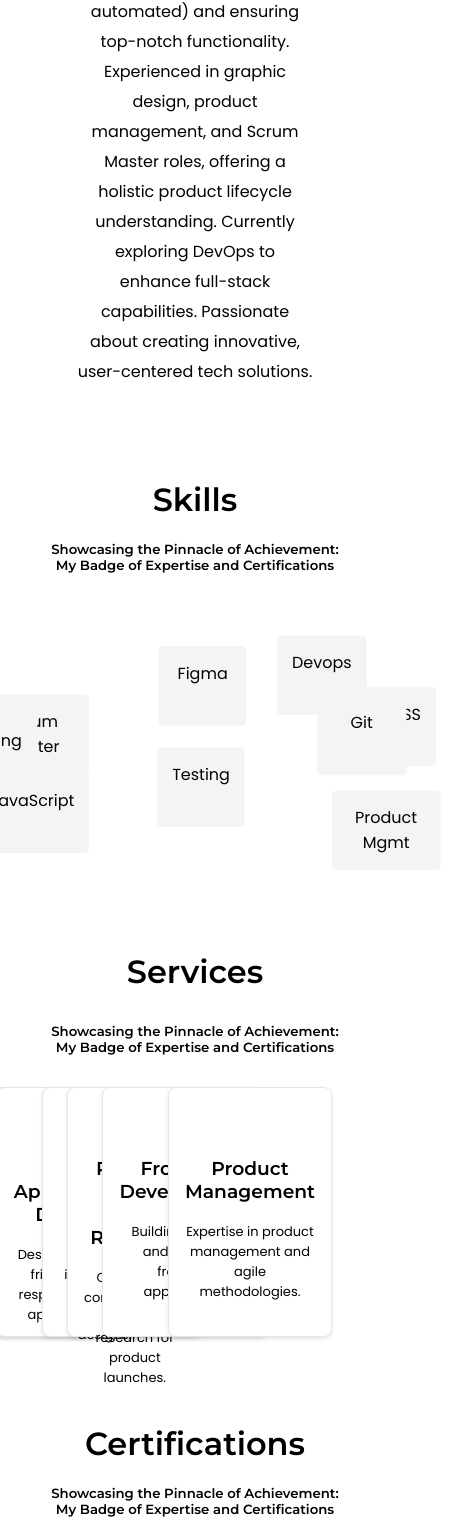
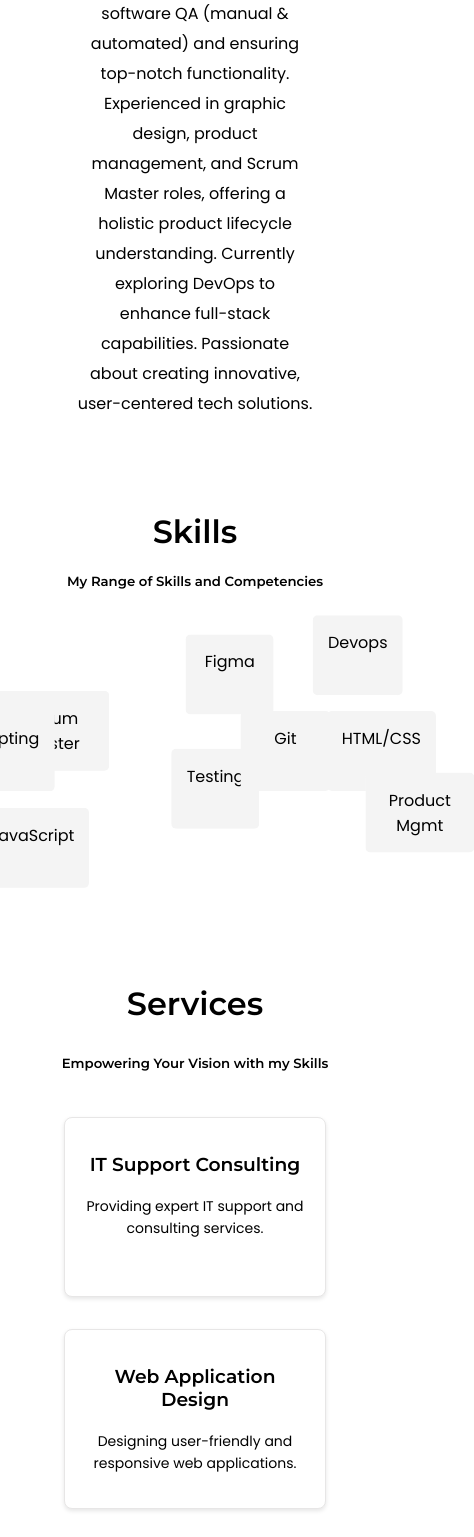
Before and after one commit to gadgetdom/fid37is-portfolio, a React (Create React App) app: page / in a window 390 px wide. Shown: the part 427-1964 px from the top of the page, 474 px wide, since content can reach past the window. Built offline with nearby package versions, Linux system fonts and the light colour scheme.

Commit message:
Adding page responsiveness

```diff
--- a/src/App.css
+++ b/src/App.css
@@ -27,6 +27,7 @@ body {
 * {
   box-sizing: inherit;
 }
+
 .no-select {
   -webkit-user-select: none; /* Safari */
   -moz-user-select: none; /* Firefox */
@@ -127,15 +128,22 @@ p, li, span, a {
   gap: 16px;
 }
 
+/* Responsive grid container */
+@media (max-width: 768px) {
+  .grid-container {
+    grid-template-columns: 1fr;
+  }
+}
+
 .card-container {
   perspective: 1000px;
   width: 100%;
-  height: 300px; /* Ensure the cards have a fixed height */
+  height: 300px;
 }
 
 .card {
-  width: 100%;
-  height: 100%;
+  width: 80%;
+  height: 80%;
   position: relative;
   transform-style: preserve-3d;
   transition: transform 0.6s;
@@ -164,9 +172,6 @@ p, li, span, a {
   text-align: center;
 }
 
-.card-front {
-  padding-top: 5em;
-}
 .card-back {
   transform: rotateY(180deg);
   z-index: 1;
@@ -178,7 +183,18 @@ p, li, span, a {
   grid-gap: 16px;
 }
 
+/* Responsive card container */
+@media (max-width: 768px) {
+  .grid-container {
+    grid-template-columns: 1fr;
+  }
+
+  .card {
+    width: 100%;
+  }
+}
+
 img.object-cover {
   width: 100%;
-  height: 297px;
+  height: 237px;
 }
--- a/src/components/Certifications.js
+++ b/src/components/Certifications.js
@@ -20,17 +20,17 @@ const CertificationSec = () => {
     },
     {
       id: 3,
-      title: "National Certificate in Education (Computer Science)",
-      issuer: "Federal College of Education, Obudu",
+      title: "Azure Developer Associate",
+      issuer: "Will be added soon",
       date: "2012",
-      certificateUrl: "/NCE Result.png"
+      certificateUrl: "/prmgm-cert.png"
     },
     {
       id: 4,
-      title: "Azure Developer Associate",
-      issuer: "Microsoft",
-      date: "2023",
-      certificateUrl: "Page-1.png"
+      title: "Software Testing",
+      issuer: "Udemy",
+      date: "2022",
+      certificateUrl: "/udemy-cert.png"
     }
   ];
 
--- a/src/components/Navbar.css
+++ b/src/components/Navbar.css
@@ -78,7 +78,11 @@ a.icon-link {
 /* Media queries for responsive design */
 @media (max-width: 768px) {
 .navbar {
-    padding: 0 1rem;
+    padding: 1rem;
+}
+
+nav.navbar {
+    height: 6rem;
 }
 
 .hamburger {
@@ -115,8 +119,8 @@ a.icon-link {
 
 .navbar-contact {
     position: absolute;
-    right: 4rem;
-    top: 1.5rem;
+    margin-right: 3rem;
+    top: 3rem;
 }
 }
 
--- a/src/components/Navbar.js
+++ b/src/components/Navbar.js
@@ -42,7 +42,7 @@ function Navbar({ name, phoneNumber }) {
                 </Link>
                 <Link
                     to="/work"
-                    className={isActive("/myworks")}
+                    className={isActive("/work")}
                     onClick={() => setMenuOpen(false)}
                 >
                     MyWorks
--- a/src/pages/Home.css
+++ b/src/pages/Home.css
@@ -156,49 +156,115 @@
 }
 
 .services-section {
-    height: 50vh;
+  min-height: 50vh;
   display: flex;
   flex-direction: column;
   align-items: center;
   justify-content: center;
+  padding: 2rem 1rem;
 }
 
 .services-container {
   display: flex;
   justify-content: center;
+  align-items: center;
   width: 100%;
-    padding: 10px;
+  max-width: 1200px;
+  gap: 1rem;
+  padding: 2rem;
+  flex-wrap: wrap;
 }
 
 .service-card {
   background-color: #FFF;
   border: 1px solid #e7e6e6;
   border-radius: 8px;
-    padding: 16px;
+  padding: 1.5rem;
   margin-left: -100px;
   box-shadow: 0 2px 4px rgba(0, 0, 0, 0.1);
   width: 300px;
   height: 250px;
-    transition: transform 0.3s ease, box-shadow 0.3s ease, margin-left 0.3s ease;
+  transition: transform 0.3s ease, box-shadow 0.3s ease, margin-left 0.3s ease, background-color 0.3s ease, color 0.3s ease;
   z-index: 2;
-    padding-top: 50px;
 }
 
+.service-card p {
+  font-size: 0.875rem;
+  line-height: 1.6;
+}
+
+/* Large screens (default behavior) */
+@media (min-width: 1025px) {
   .service-card:hover {
       transform: translateX(80px);
-    background-color:  #4CAF50;
+      background-color: #4CAF50;
       color: white;
       margin-left: 0;
       box-shadow: 0 4px 8px rgba(0, 0, 0, 0.15);
-}
-.service-card p {
-    font-size: small;
   }
 
   .services-section:hover .service-card:not(:hover) {
       transform: translateX(180px);
       margin-left: -90px;
       z-index: 1;
+  }
+}
+
+/* Medium screens (tablets and smaller desktops) */
+@media (max-width: 1024px) {
+  .services-container {
+      padding: 1rem;
+      justify-content: center;
+  }
+
+  .service-card {
+      width: calc(50% - 2rem);
+      margin-left: 0;
+      height: auto;
+      min-height: 250px;
+  }
+  .service-card:hover {
+    background-color: #4CAF50;
+    color: white;
+  }
+}
+
+/* Small tablets and large phones */
+@media (max-width: 768px) {
+  .service-card {
+      width: calc(100% - 2rem);
+      margin: 0.5rem 0;
+      transform: none;
+      height: auto;
+      min-height: 200px;
+  }
+
+  .services-container {
+      flex-direction: column;
+      align-items: center;
+      padding: 1rem 0.5rem;
+  }
+  .service-card:hover {
+    background-color: #4CAF50;
+    color: white;
+  }
+}
+
+/* Small phones */
+@media (max-width: 480px) {
+  .services-section {
+      padding: 1rem 0.5rem;
+  }
+
+  .service-card {
+      width: 100%;
+      padding: 1rem;
+      min-height: 180px;
+  }
+  .service-card:hover {
+    background-color: #4CAF50;
+    color: white;
+  }
 }
 
 @keyframes move {
--- a/src/pages/Home.js
+++ b/src/pages/Home.js
@@ -17,7 +17,8 @@ const Home = () => {
         { name: 'IT Support Consulting', description: 'Providing expert IT support and consulting services.' },
         { name: 'Web Application Design', description: 'Designing user-friendly and responsive web applications.' },
         { name: 'Mobile App Design', description: 'Creating intuitive and engaging mobile app designs.' },
-        { name: 'Product Go to Market Research', description: 'Conducting comprehensive market research for product launches.' },
+        { name: 'SoftWare Testing', description: 'Ensuring your software is robust and reliable through meticulous testing and analysis' },
+        { name: 'QA Consulting', description: 'Providing expert consultation to refine your quality assurance processes and deliver flawless products.' },
         { name: 'Frontend Development', description: 'Building efficient and scalable frontend applications.' },
         { name: 'Product Management', description: 'Expertise in product management and agile methodologies.' }
     ];
@@ -60,7 +61,7 @@ const Home = () => {
             {/* Second Section - Skills */}
             <section className="skills-section">
                 <h1>Skills</h1>
-                <h5>Showcasing the Pinnacle of Achievement: My Badge of Expertise and Certifications</h5>
+                <h5>My Range of Skills and Competencies</h5>
                 <div className="skills-container">
                     {randomSkills.map((skill, index) => (
                         <div key={index} className="skill-box" style={{ animation: `move ${Math.random() * 5 + 3}s infinite` }}>
@@ -77,7 +78,7 @@ const Home = () => {
                 onMouseEnter={handleMouseEnter}
             >
                 <h1>Services</h1>
-                <h5>Showcasing the Pinnacle of Achievement: My Badge of Expertise and Certifications</h5>
+                <h5>Empowering Your Vision with my Skills</h5>
                 <div className="services-container">
                     {services.map((service, index) => (
                         <div key={index} className="service-card">
```
Also changed, not shown: public/udemy-cert.png (added). Lines whose indentation alone changed are shown as unchanged.
